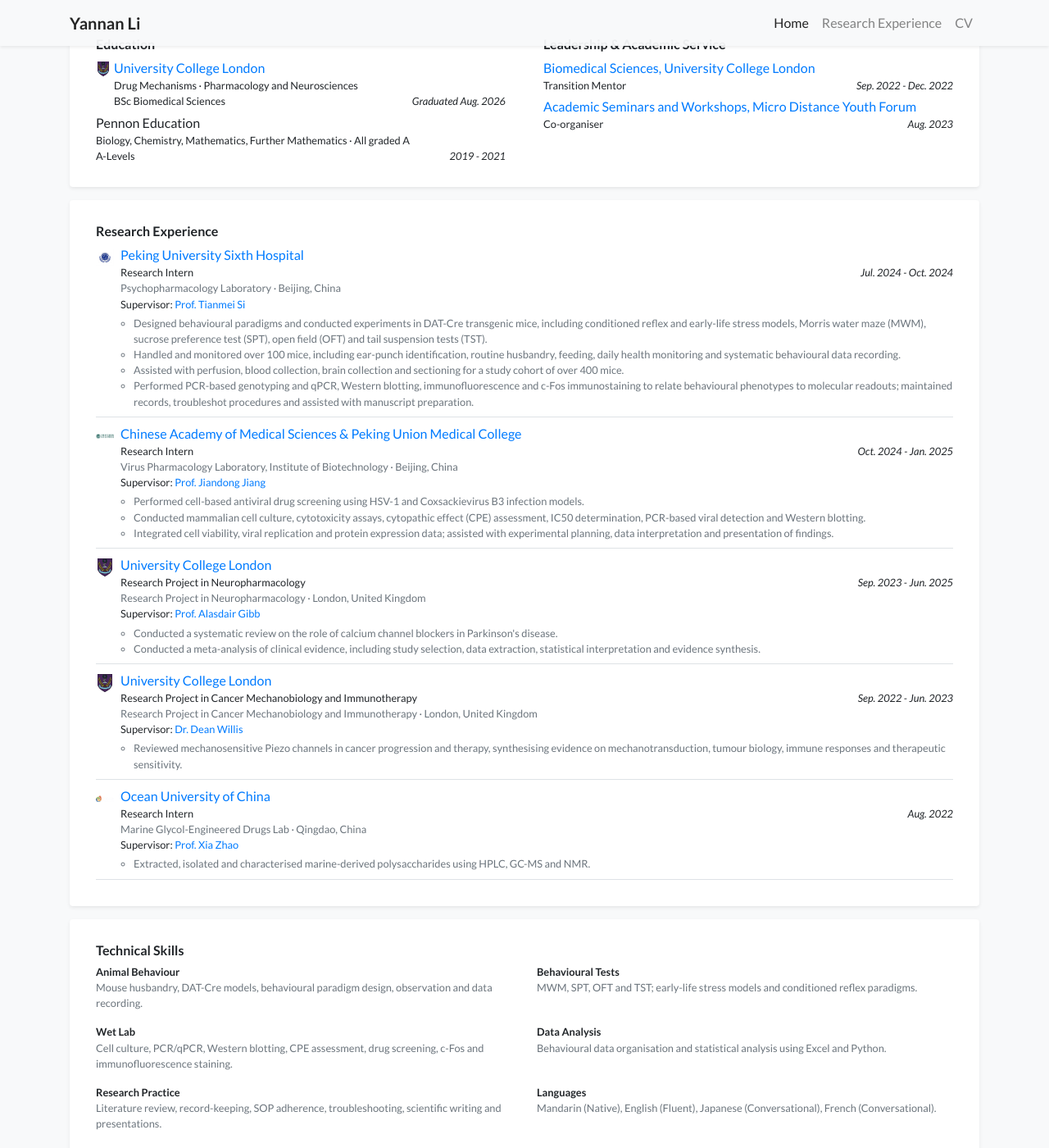
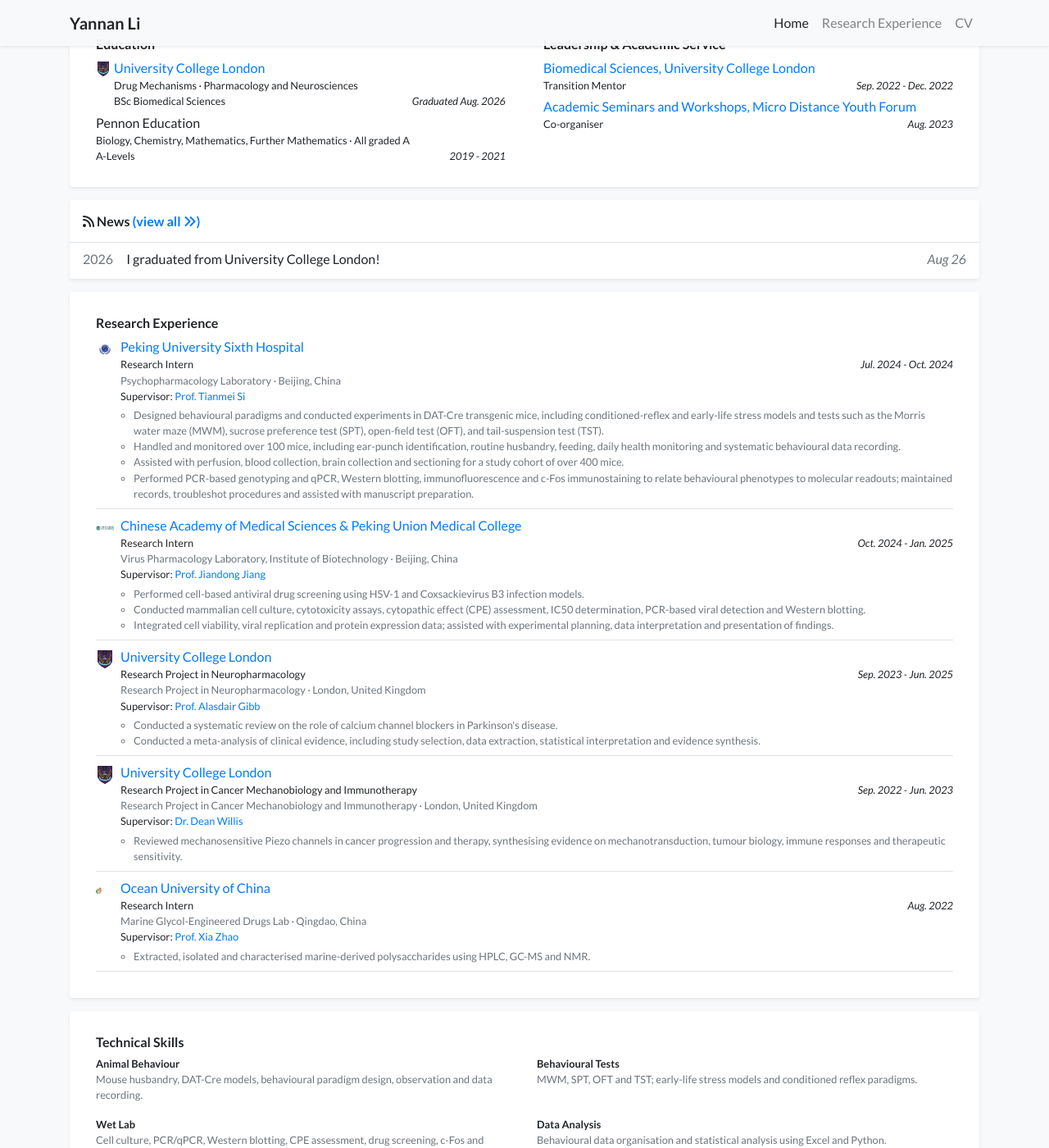
Before and after one commit to yannan1122/yannan1122.github.io, a Jekyll site: the page built from index.html, in a window 1280 px wide and 1400 px high, scrolled down 733 px. Shown: the whole window at 82% size. Built offline with Jekyll 4.4.1, drawn with Linux system fonts in a browser that asks for light colours; nearby versions of some CDN libraries; a style sheet for code colours, icons or effects is not loaded; some of the changed text lies outside the part shown.

Commit message:
fix: correct homepage copy and reorder news section

```diff
--- a/_data/profile.yml
+++ b/_data/profile.yml
@@ -50,7 +50,7 @@
   position: Research Intern
   date: Jul. 2024 - Oct. 2024
   details:
-  - Designed behavioural paradigms and conducted experiments in DAT-Cre transgenic mice, including conditioned reflex and early-life stress models, Morris water maze (MWM), sucrose preference test (SPT), open field (OFT) and tail suspension tests (TST).
+  - Designed behavioural paradigms and conducted experiments in DAT-Cre transgenic mice, including conditioned-reflex and early-life stress models and tests such as the Morris water maze (MWM), sucrose preference test (SPT), open-field test (OFT), and tail-suspension test (TST).
   - Handled and monitored over 100 mice, including ear-punch identification, routine husbandry, feeding, daily health monitoring and systematic behavioural data recording.
   - Assisted with perfusion, blood collection, brain collection and sectioning for a study cohort of over 400 mice.
   - Performed PCR-based genotyping and qPCR, Western blotting, immunofluorescence and c-Fos immunostaining to relate behavioural phenotypes to molecular readouts; maintained records, troubleshot procedures and assisted with manuscript preparation.
--- a/index.html
+++ b/index.html
@@ -11,19 +11,19 @@
 
 {% include widgets/academic_card.html %}
 
+{% if site.data.display.homepage.show_news %}
+    {% assign count_news = site.news | size %}
+    {% if count_news > 0 %}
+        {% include widgets/news_card.html limit=site.data.display.homepage.num_news %}
+    {% endif %}
+{% endif %}
+
 {% if site.data.display.homepage.show_experience %}
     {% include widgets/experience_card.html %}
 {% endif %}
 
 {% if site.data.display.homepage.show_skills %}
     {% include widgets/skills_card.html %}
-{% endif %}
-
-{% if site.data.display.homepage.show_news %}
-    {% assign count_news = site.news | size %}
-    {% if count_news > 0 %}
-        {% include widgets/news_card.html limit=site.data.display.homepage.num_news %}
-    {% endif %}
 {% endif %}
 
 {% if site.data.display.homepage.show_selected_publications %}
```
